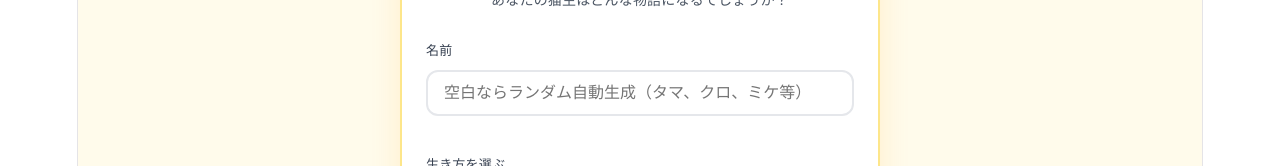
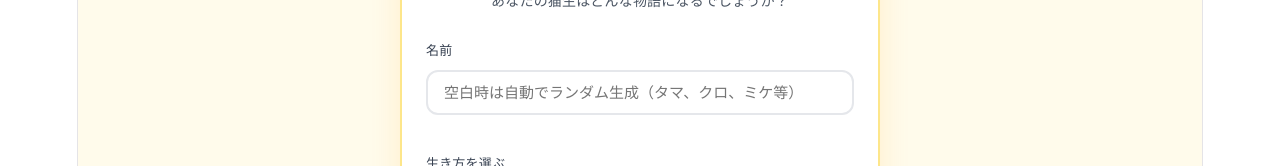
Before and after one commit to n0tya/cat-game, a React (Vite) app: page / in a window 1280 px wide. Shown: the part 294-460 px from the top of the page. Built offline with nearby package versions, Linux system fonts and the light colour scheme.

Commit message:
スマホの入力欄とランダム名前自動生成を修正

```diff
--- a/src/App.jsx
+++ b/src/App.jsx
@@ -208,9 +208,7 @@ const EVENT_DB = {
   ]
 };
 
-const EMOJIS = ['🐱', '🐈', '🐈‍⬛', '🐾', '😻', '😸', '😽'];
-// 空欄時の自動ランダム生成用の名前候補
-const RANDOM_CAT_NAMES = ['タマ', 'クロ', 'ミケ', 'チャトラ', 'レオ', 'ルーク', 'ハナ', 'モモ', 'コタロー', 'キジ', 'ソラ', 'チビ', 'マロン', 'トラ', 'レオ'];
+const RANDOM_CAT_NAMES = ['タマ', 'クロ', 'ミケ', 'チャトラ', 'レオ', 'ルーク', 'ハナ', 'モモ', 'コタロー', 'キジ', 'ソラ', 'チビ', 'マロン', 'トラ'];
 
 export default function CatLifeGame() {
   const [gameState, setGameState] = useState('START');
@@ -269,7 +267,6 @@ export default function CatLifeGame() {
 
   const startGame = (e) => {
     e.preventDefault();
-    // 空欄の場合は多彩な候補からランダムに名前を自動生成
     const finalName = catName.trim() === ''
       ? RANDOM_CAT_NAMES[Math.floor(Math.random() * RANDOM_CAT_NAMES.length)]
       : catName;
@@ -402,8 +399,7 @@ export default function CatLifeGame() {
     container: { minHeight: '100vh', backgroundColor: '#fffbeb', display: 'flex', alignItems: 'center', justifyContent: 'center', fontFamily: 'sans-serif', color: '#1f2937', padding: '16px', boxSizing: 'border-box' },
     card: { backgroundColor: '#ffffff', padding: '32px 24px', borderRadius: '24px', boxShadow: '0 12px 30px rgba(245, 158, 11, 0.15)', maxWidth: '480px', width: '100%', textAlign: 'center', border: '2px solid #fde68a', boxSizing: 'border-box', position: 'relative' },
     title: { fontSize: '28px', fontWeight: '900', color: '#d97706', marginBottom: '8px' },
-    // スマホのダークモード等でも確実に白背景・黒文字になるよう指定
-    input: { width: '100%', padding: '12px 16px', fontSize: '16px', border: '2px solid #e5e7eb', borderRadius: '12px', marginBottom: '20px', boxSizing: 'border-box', outline: 'none', backgroundColor: '#ffffff', color: '#1f2937' },
+    input: { width: '100%', padding: '12px 16px', fontSize: '15px', border: '2px solid #e5e7eb', borderRadius: '12px', marginBottom: '20px', boxSizing: 'border-box', outline: 'none', backgroundColor: '#ffffff', color: '#1f2937' },
     submitButton: { width: '100%', padding: '16px', fontSize: '18px', fontWeight: 'bold', backgroundColor: '#ea580c', color: '#ffffff', border: 'none', borderRadius: '14px', cursor: 'pointer', marginBottom: '10px' },
     adminTopRight: { position: 'absolute', top: '16px', right: '16px', fontSize: '12px', color: '#d1d5db', cursor: 'pointer', background: 'none', border: 'none', textDecoration: 'none', transition: 'color 0.2s' }
   };
@@ -465,12 +461,11 @@ export default function CatLifeGame() {
           <form onSubmit={startGame}>
             <div style={{ textAlign: 'left', marginBottom: '16px' }}>
               <label style={{ display: 'block', fontSize: '13px', fontWeight: 'bold', marginBottom: '6px', color: '#374151' }}>名前</label>
-              {/* うっすらと自動生成を案内するプレースホルダーを設定 */}
               <input
                 type="text"
                 value={catName}
                 onChange={e => setCatName(e.target.value)}
-                placeholder="空白ならランダム自動生成（タマ、クロ、ミケ等）"
+                placeholder="空白時は自動でランダム生成（タマ、クロ、ミケ等）"
                 style={styles.input}
               />
             </div>
@@ -565,7 +560,8 @@ export default function CatLifeGame() {
   return (
     <div style={styles.container}>
       <div style={styles.card}>
-        <div style={{ fontSize: '48px', marginBottom: '8px' }}>{EMOJIS[Math.floor(Math.random() * EMOJIS.length)]}</div>
+        {/* 猫生終了の上の絵文字を 😿 に変更 */}
+        <div style={{ fontSize: '52px', marginBottom: '8px' }}>😿</div>
         <h1 style={{ fontSize: '26px', fontWeight: '900', marginBottom: '4px', color: '#1f2937' }}>猫生終了</h1>
         <p style={{ fontSize: '16px', color: '#d97706', fontWeight: 'bold', marginBottom: '10px' }}>{catName} は {age} 歳で虹の橋を渡りました。</p>
         <p style={{ fontSize: '13px', color: '#dc2626', fontWeight: 'bold', marginBottom: '14px', backgroundColor: '#fef2f2', padding: '8px', borderRadius: '8px', border: '1px solid #fecaca' }}>💀 死因: {causeOfDeath}</p>
@@ -578,7 +574,7 @@ export default function CatLifeGame() {
             <p style={{ fontSize: '11px', fontWeight: 'bold', color: '#b45309', marginBottom: '4px' }}>ローカルランキング (Top 5)</p>
             {rankings.map((r, i) => (
               <div key={i} style={{ fontSize: '11px', display: 'flex', justifyContent: 'space-between', padding: '2px 0' }}>
-                <span>{i + 1}. {r.name} ({r.age}歳)</span>
+                <span>{i + 1}. {r.name} ({r.type}) - {r.age}歳</span>
                 <span style={{ fontWeight: 'bold', color: '#d97706' }}>{r.score} pt</span>
               </div>
             ))}
```
